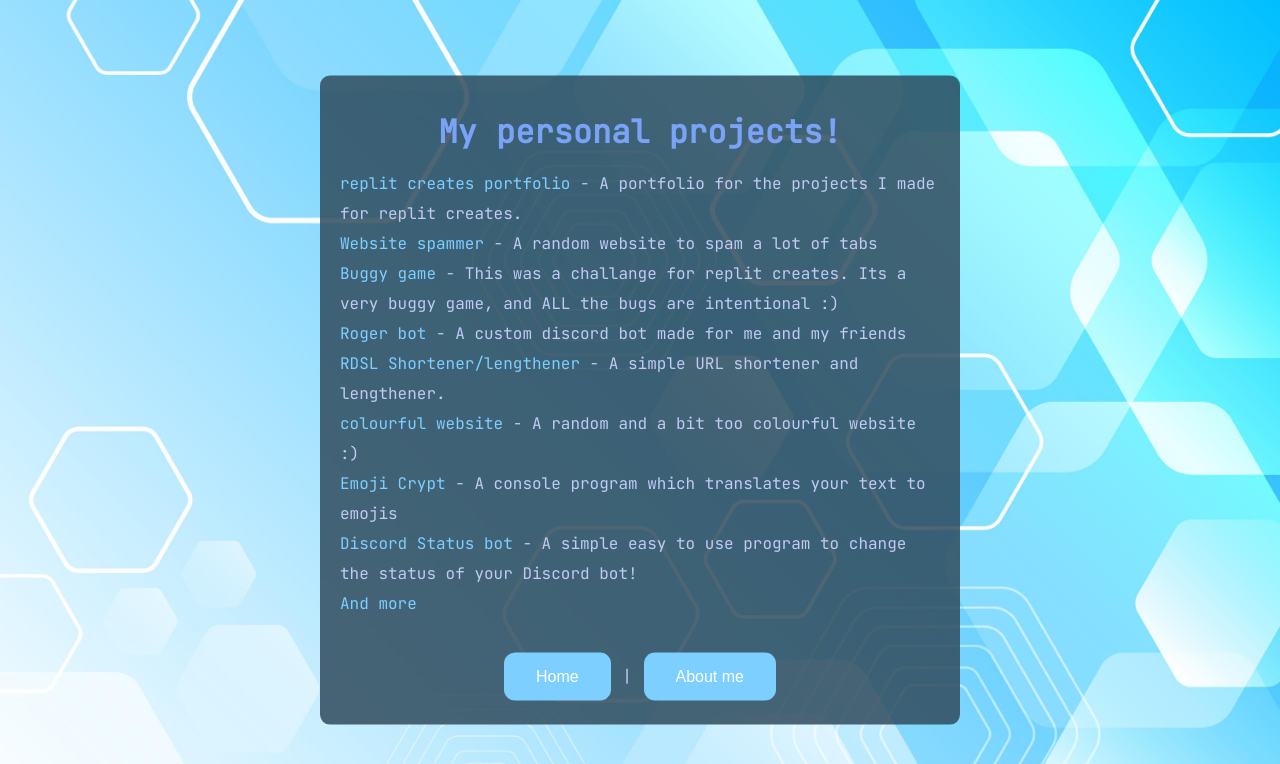
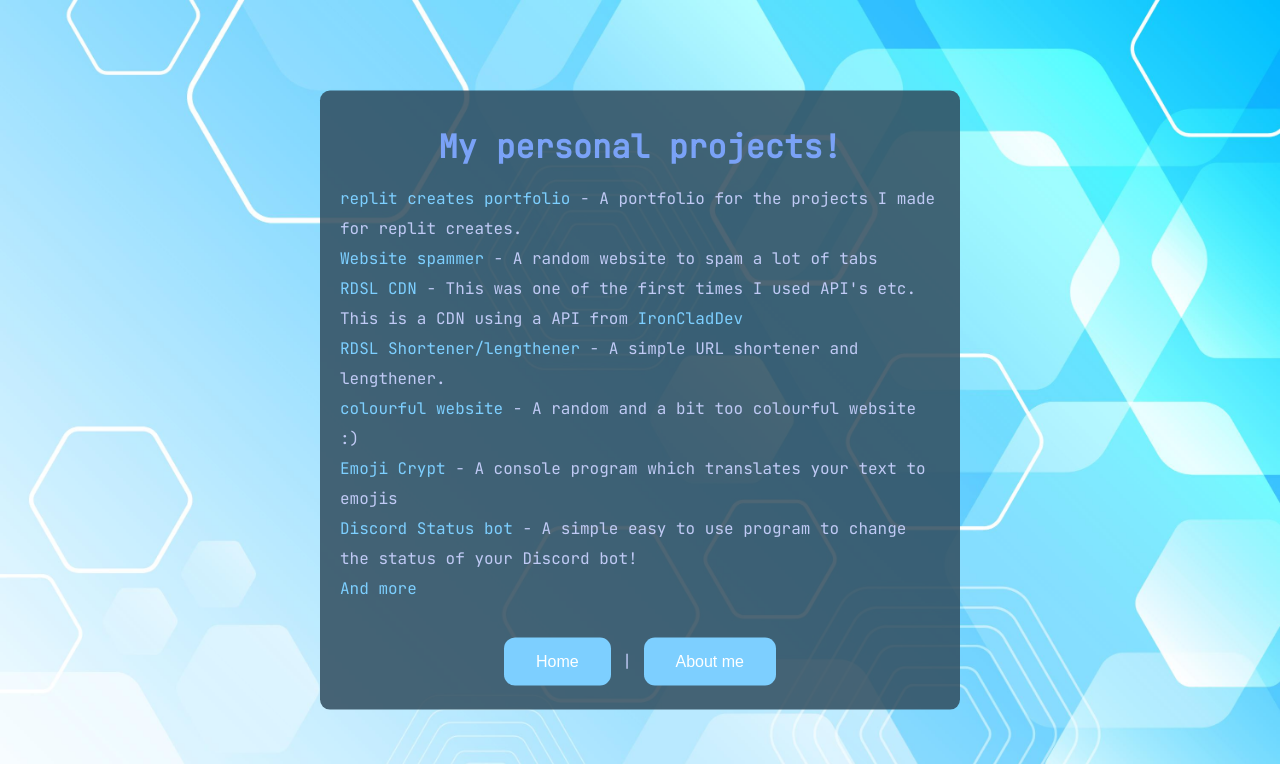
Before and after one commit to Raadsl/Personal-Website-PW, a Flask app: page /projects in a window 1280 px wide. Shown: the top 764 px of the page. Run offline with Flask 2, Linux system fonts and the light colour scheme.

Commit message:
added the RDSL CDN (i.rdsl.ga)

```diff
--- a/main.py
+++ b/main.py
@@ -74,6 +74,18 @@ def calc():
 @app.route('/school/chat')
 def schoolchat():
   return render_template("/school/chat.html")
+
+# ============================ CDN ============================
+
+@app.route('/cdn')
+def refertocdn1():
+  return redirect('https://i.rdsl.ga')
+
+@app.route('/i')
+def refertocdn2():
+  return redirect('https://i.rdsl.ga')
+
+
 
 # ======================= URL SHORTENER =======================
 
--- a/templates/projects.html
+++ b/templates/projects.html
@@ -27,10 +27,7 @@
                    <a href="https://replit.com/@Raadsel/Website-Spammer?v=1">Website spammer</a> - A random website to spam a lot of tabs
                 </li>
                 <li>
-                    <a href="https://replit.com/@Raadsel/buggy?v=1">Buggy game</a> - This was a challange for replit creates. Its a very buggy game, and ALL the bugs are intentional :)
-                </li>
-                <li>
-                    <a href="https://replit.com/@Raadsel/ROGER?v=1">Roger bot</a> - A custom discord bot made for me and my friends
+                    <a href="https://i.rdsl.ga">RDSL CDN</a> - This was one of the first times I used API's etc. This is a CDN using a API from <a href="https://replit.com/@ironcladdev">IronCladDev</a>
                 </li>
                 <li>
                     <a href="/r">RDSL Shortener/lengthener</a> - A simple URL shortener and lengthener.
--- a/templates/shortener/ids.txt
+++ b/templates/shortener/ids.txt
@@ -1,3 +1,4 @@
+"C627a": "https://www.goedkoopinrichten.nl/_upload/ProductImages/Luxe_verchroomde_inklapbare_tafel_verrijdbaar10734-18793.jpg",
 "0f5D5": "https://flask-msg-sr--raadsel.repl.co/main",
 "77-BF": "https://rdsl.ga/r/dACc4",
 "dACc4": "https://replit.com/@Raadsel/colorful-website?v=1",
--- a/templates/shortener/redirecthome.html
+++ b/templates/shortener/redirecthome.html
@@ -17,12 +17,12 @@
 
 
 
-  <!--<link rel='stylesheet' href='https://cdn.jsdelivr.net/npm/bootstrap@4.0.0/dist/css/bootstrap.min.css' integrity='sha384-Gn5384xqQ1aoWXA+058RXPxPg6fy4IWvTNh0E263XmFcJlSAwiGgFAW/dAiS6JXm' crossorigin='anonymous'>-->
+
   <link href="https://cdn.jsdelivr.net/npm/bootstrap@5.1.3/dist/css/bootstrap.min.css" rel="stylesheet" integrity="sha384-1BmE4kWBq78iYhFldvKuhfTAU6auU8tT94WrHftjDbrCEXSU1oBoqyl2QvZ6jIW3" crossorigin="anonymous">
     <script src='https://code.jquery.com/jquery-3.2.1.slim.min.js' integrity='sha384-KJ3o2DKtIkvYIK3UENzmM7KCkRr/rE9/Qpg6aAZGJwFDMVNA/GpGFF93hXpG5KkN' crossorigin='anonymous'></script>
   <script src='https://cdn.jsdelivr.net/npm/popper.js@1.12.9/dist/umd/popper.min.js' integrity='sha384-ApNbgh9B+Y1QKtv3Rn7W3mgPxhU9K/ScQsAP7hUibX39j7fakFPskvXusvfa0b4Q' crossorigin='anonymous'></script>
   <script src='https://cdn.jsdelivr.net/npm/bootstrap@4.0.0/dist/js/bootstrap.min.js' integrity='sha384-JZR6Spejh4U02d8jOt6vLEHfe/JQGiRRSQQxSfFWpi1MquVdAyjUar5+76PVCmYl' crossorigin='anonymous'></script>
-  <!--<link rel="stylesheet" href="https://cdnjs.cloudflare.com/ajax/libs/font-awesome/4.7.0/css/font-awesome.min.css">-->
+
 
 
 
```
Also changed, not shown: 1 other file. Lines whose indentation alone changed are shown as unchanged.
